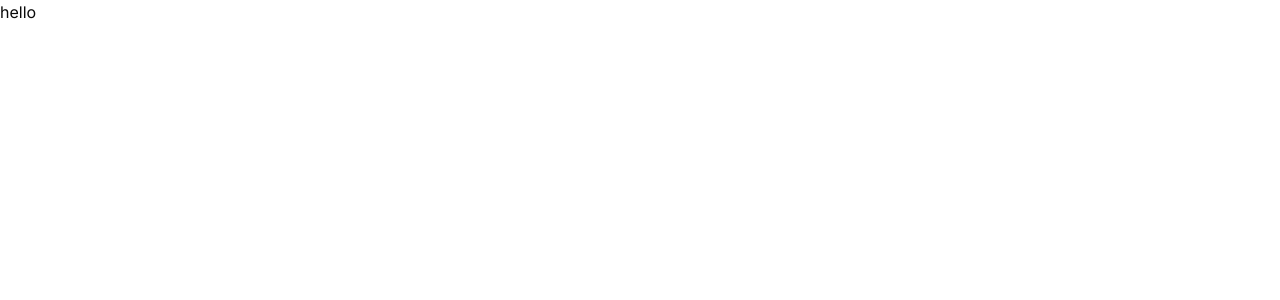
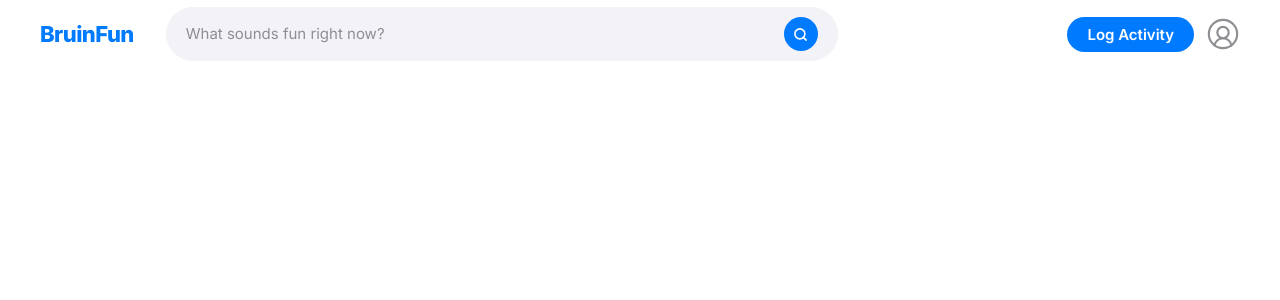
Before and after one commit to hay-ninja/bruinfun, a Next.js app: page / in a window 1280 px wide. Shown: the top 300 px of the page. Built offline with nearby package versions, Linux system fonts and the light colour scheme.

Commit message:
feat: addded header with logo!, search bar, and nav [buttons] >:)

```diff
--- a/app/page.tsx
+++ b/app/page.tsx
@@ -1,3 +1,9 @@
+import Header from '@/components/Header'
+
 export default function Home() {
-  return <header> hello </header>;
+  return (
+    <div className="min-h-screen bg-white">
+      <Header />
+    </div>
+  )
 }
--- /dev/null
+++ b/components/Header.tsx
@@ -0,0 +1,39 @@
+'use client'
+
+import { Search, CircleUserRound } from 'lucide-react'
+
+export default function Header() {
+  return (
+    <header className="w-full bg-white px-10 h-[68px] flex items-center gap-8">
+      {/* Logo */}
+      <span className="text-[#007AFF] text-[22px] font-extrabold tracking-tight shrink-0">
+        BruinFun
+      </span>
+
+      {/* Search */}
+      <div className="flex flex-1 items-center bg-[#F2F2F7] rounded-full px-5 py-2.5 gap-3 max-w-2xl">
+        <input
+          type="text"
+          placeholder="What sounds fun right now?"
+          className="flex-1 bg-transparent text-[15px] text-gray-800 placeholder:text-[#8E8E93] outline-none"
+        />
+        <button
+          aria-label="Search"
+          className="w-[34px] h-[34px] bg-[#007AFF] rounded-full flex items-center justify-center shrink-0"
+        >
+          <Search size={15} strokeWidth={2.5} className="text-white" />
+        </button>
+      </div>
+
+      {/* Actions */}
+      <div className="ml-auto flex items-center gap-3 shrink-0">
+        <button className="bg-[#007AFF] text-white text-[15px] font-semibold px-5 py-2.5 rounded-full leading-none">
+          Log Activity
+        </button>
+        <button aria-label="Profile">
+          <CircleUserRound size={34} className="text-[#8E8E93]" strokeWidth={1.5} />
+        </button>
+      </div>
+    </header>
+  )
+}
```
